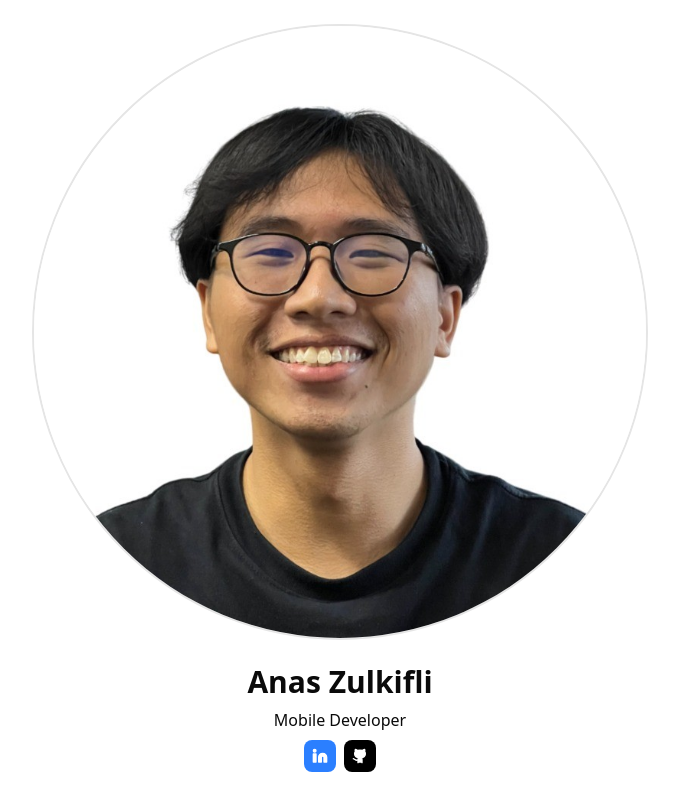
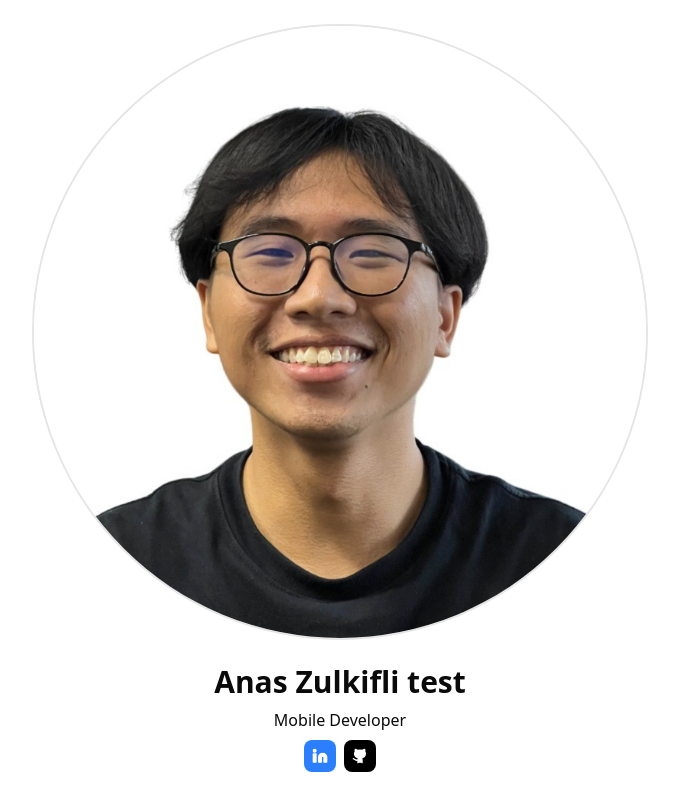
Before and after one commit to Zer0-01/React-My-Portfolio, a Next.js app: page / in a window 1280 px wide. Shown: the top 800 px of the page, without its empty margins (300-979 px from the left). Built offline with nearby package versions, Linux system fonts and the light colour scheme.

Commit message:
feat: test

```diff
--- a/app/page.tsx
+++ b/app/page.tsx
@@ -25,7 +25,7 @@
         </div>
       </div>
       <div className="flex flex-col gap-2" >
-        <h1 className="text-center text-3xl font-bold">Anas Zulkifli</h1>
+        <h1 className="text-center text-3xl font-bold">Anas Zulkifli test</h1>
         <h2 className="text-center">Mobile Developer</h2>
         <div className="flex justify-center gap-2">
           <Button asChild variant="secondary" size="icon" className="size-8 bg-blue-500 hover:bg-blue-400">
```
